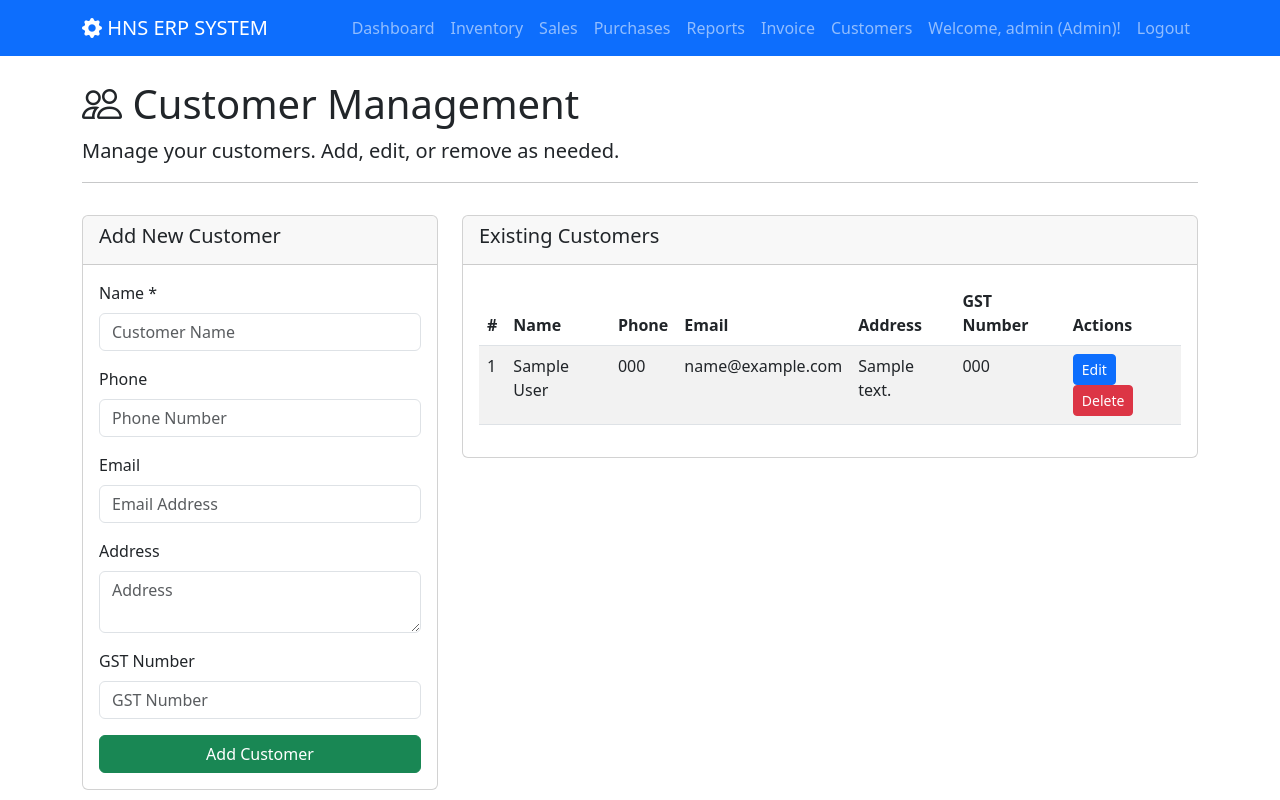
After one commit to harsh-nobita/simple-erp, a Flask app: page /customers in a window 1280 px wide. The commit adds this page. Run offline with Flask 3, Linux system fonts and the light colour scheme; a user stored in the database is signed in; tables that the repository leaves empty hold one stand-in row (values such as "Sample post"); some libraries are stand-ins or nearby versions.

Commit message:
customer details added

```diff
--- a/app/routes.py
+++ b/app/routes.py
@@ -1,7 +1,7 @@
 from flask import render_template, request, redirect, url_for, flash, send_file
 from flask_login import login_user, logout_user, login_required, current_user
 from app import app, db
-from app.models import User, Item, Order, Purchase
+from app.models import User, Item, Order, Purchase, Customer, Supplier
 from datetime import datetime, date
 from decimal import Decimal
 from xhtml2pdf import pisa
@@ -72,6 +72,183 @@ def logout():
     flash('You have been logged out.', 'info')
     return redirect(url_for('login'))
 
+# ---------------- Customers (List / Add) ----------------
+@app.route('/customers', methods=['GET', 'POST'])
+@login_required
+def customers():
+    # GET: show customers list and add form (if role permits)
+    if request.method == 'POST':
+        # Only Admin and Manager can add customers
+        if current_user.role not in ('Admin', 'Manager'):
+            flash('You do not have permission to add customers.', 'error')
+            return redirect(url_for('customers'))
+
+        name = request.form.get('name')
+        phone = request.form.get('phone')
+        email = request.form.get('email')
+        address = request.form.get('address')
+        gst_number = request.form.get('gst_number')
+
+        if not name:
+            flash('Customer name is required.', 'error')
+            return redirect(url_for('customers'))
+
+        customer = Customer(name=name, phone=phone, email=email, address=address, gst_number=gst_number)
+        db.session.add(customer)
+        db.session.commit()
+        flash('Customer added successfully.', 'success')
+        return redirect(url_for('customers'))
+
+    customers_list = Customer.query.order_by(Customer.created_at.desc()).all()
+    return render_template('customers.html', customers=customers_list)
+
+# ---------------- Customer: Add (separate page) ----------------
+@app.route('/customers/add', methods=['GET', 'POST'])
+@login_required
+@roles_required('Admin', 'Manager')
+def add_customer():
+    if request.method == 'POST':
+        name = request.form.get('name')
+        phone = request.form.get('phone')
+        email = request.form.get('email')
+        address = request.form.get('address')
+        gst_number = request.form.get('gst_number')
+
+        if not name:
+            flash('Customer name is required.', 'error')
+            return redirect(url_for('add_customer'))
+
+        customer = Customer(name=name, phone=phone, email=email, address=address, gst_number=gst_number)
+        db.session.add(customer)
+        db.session.commit()
+        flash('Customer created successfully.', 'success')
+        return redirect(url_for('customers'))
+
+    return render_template('customer_form.html', action='Add', customer=None)
+
+# ---------------- Customer: Edit ----------------
+@app.route('/customers/edit/<int:customer_id>', methods=['GET', 'POST'])
+@login_required
+@roles_required('Admin', 'Manager')
+def edit_customer(customer_id):
+    customer = Customer.query.get_or_404(customer_id)
+    if request.method == 'POST':
+        customer.name = request.form.get('name') or customer.name
+        customer.phone = request.form.get('phone') or customer.phone
+        customer.email = request.form.get('email') or customer.email
+        customer.address = request.form.get('address') or customer.address
+        customer.gst_number = request.form.get('gst_number') or customer.gst_number
+
+        db.session.commit()
+        flash('Customer updated successfully.', 'success')
+        return redirect(url_for('customers'))
+
+    return render_template('customer_form.html', action='Edit', customer=customer)
+
+# ---------------- Customer: Delete ----------------
+@app.route('/customers/delete/<int:customer_id>', methods=['POST'])
+@login_required
+@roles_required('Admin', 'Manager')
+def delete_customer(customer_id):
+    customer = Customer.query.get_or_404(customer_id)
+    # Optional: prevent delete if customer has orders
+    if customer.orders:
+        flash('Cannot delete customer with existing orders.', 'error')
+        return redirect(url_for('customers'))
+
+    db.session.delete(customer)
+    db.session.commit()
+    flash('Customer deleted successfully.', 'success')
+    return redirect(url_for('customers'))
+
+# ---------------- Suppliers (List / Add) ----------------
+@app.route('/suppliers', methods=['GET', 'POST'])
+@login_required
+def suppliers():
+    # POST: add supplier (only Admin/Manager)
+    if request.method == 'POST':
+        if current_user.role not in ('Admin', 'Manager'):
+            flash('You do not have permission to add suppliers.', 'error')
+            return redirect(url_for('suppliers'))
+
+        name = request.form.get('name')
+        phone = request.form.get('phone')
+        email = request.form.get('email')
+        address = request.form.get('address')
+        gst_number = request.form.get('gst_number')
+
+        if not name:
+            flash('Supplier name is required.', 'error')
+            return redirect(url_for('suppliers'))
+
+        supplier = Supplier(name=name, phone=phone, email=email, address=address, gst_number=gst_number)
+        db.session.add(supplier)
+        db.session.commit()
+        flash('Supplier added successfully.', 'success')
+        return redirect(url_for('suppliers'))
+
+    suppliers_list = Supplier.query.order_by(Supplier.created_at.desc()).all()
+    return render_template('suppliers.html', suppliers=suppliers_list)
+
+# ---------------- Supplier: Add (separate page) ----------------
+@app.route('/suppliers/add', methods=['GET', 'POST'])
+@login_required
+@roles_required('Admin', 'Manager')
+def add_supplier():
+    if request.method == 'POST':
+        name = request.form.get('name')
+        phone = request.form.get('phone')
+        email = request.form.get('email')
+        address = request.form.get('address')
+        gst_number = request.form.get('gst_number')
+
+        if not name:
+            flash('Supplier name is required.', 'error')
+            return redirect(url_for('add_supplier'))
+
+        supplier = Supplier(name=name, phone=phone, email=email, address=address, gst_number=gst_number)
+        db.session.add(supplier)
+        db.session.commit()
+        flash('Supplier created successfully.', 'success')
+        return redirect(url_for('suppliers'))
+
+    return render_template('supplier_form.html', action='Add', supplier=None)
+
+# ---------------- Supplier: Edit ----------------
+@app.route('/suppliers/edit/<int:supplier_id>', methods=['GET', 'POST'])
+@login_required
+@roles_required('Admin', 'Manager')
+def edit_supplier(supplier_id):
+    supplier = Supplier.query.get_or_404(supplier_id)
+    if request.method == 'POST':
+        supplier.name = request.form.get('name') or supplier.name
+        supplier.phone = request.form.get('phone') or supplier.phone
+        supplier.email = request.form.get('email') or supplier.email
+        supplier.address = request.form.get('address') or supplier.address
+        supplier.gst_number = request.form.get('gst_number') or supplier.gst_number
+
+        db.session.commit()
+        flash('Supplier updated successfully.', 'success')
+        return redirect(url_for('suppliers'))
+
+    return render_template('supplier_form.html', action='Edit', supplier=supplier)
+
+# ---------------- Supplier: Delete ----------------
+@app.route('/suppliers/delete/<int:supplier_id>', methods=['POST'])
+@login_required
+@roles_required('Admin', 'Manager')
+def delete_supplier(supplier_id):
+    supplier = Supplier.query.get_or_404(supplier_id)
+    # Optional: prevent delete if supplier has purchases
+    if supplier.purchases:
+        flash('Cannot delete supplier with existing purchases.', 'error')
+        return redirect(url_for('suppliers'))
+
+    db.session.delete(supplier)
+    db.session.commit()
+    flash('Supplier deleted successfully.', 'success')
+    return redirect(url_for('suppliers'))
+
 # ---------------- Inventory ----------------
 @app.route('/inventory', methods=['GET', 'POST'])
 @login_required
@@ -108,10 +285,12 @@ def inventory():
 @roles_required('Admin', 'Manager', 'Staff')
 def sales():
     items = Item.query.all()
+    customers = Customer.query.order_by(Customer.name).all()
 
     if request.method == 'POST':
         item_id = request.form.get('item_id')
         order_quantity = request.form.get('quantity')
+        customer_id = request.form.get('customer_id')
 
         if item_id and order_quantity:
             try:
@@ -124,19 +303,32 @@ def sales():
                     flash(f'Insufficient stock! Only {item.quantity} available for {item.name}.', 'error')
                 else:
                     order = Order(item_id=item.id, quantity=order_quantity_int)
+
+                    # Assign customer to order if selected
+                    if customer_id and customer_id != "":
+                        try:
+                            cid = int(customer_id)
+                            customer = Customer.query.get(cid)
+                            if customer:
+                                order.customer_id = customer.id
+                        except ValueError:
+                            flash('Invalid customer selection.', 'error')
+
                     db.session.add(order)
                     item.quantity -= order_quantity_int
                     db.session.commit()
 
                     total = order.total_amount()
-                    flash(f'Order created successfully! Sold {order_quantity_int} x {item.name} for ₹{total}. Stock updated.', 'success')
+                    flash(f'Order created successfully! Sold {order_quantity_int} x {item.name} for ₹{total}.', 'success')
             except ValueError:
-                flash('Invalid quantity. Please enter a number.', 'error')
+                flash('Invalid quantity. Please enter a valid number.', 'error')
         else:
-            flash('Please select an item and enter quantity.', 'error')
+            flash('Please select an item and enter a quantity.', 'error')
 
-    orders = Order.query.all()
-    return render_template('sales.html', items=items, orders=orders)
+    # 👇 Fetch all orders with customer relationship
+    orders = Order.query.order_by(Order.order_date.desc()).all()
+
+    return render_template('sales.html', items=items, customers=customers, orders=orders)
 
 # ---------------- Purchases ----------------
 @app.route('/purchases', methods=['GET', 'POST'])
@@ -144,11 +336,12 @@ def sales():
 @roles_required('Admin', 'Manager')
 def purchases():
     items = Item.query.all()
+    suppliers = Supplier.query.all()  # To select supplier in purchase form
 
     if request.method == 'POST':
         item_id = request.form.get('item_id')
         purchase_quantity = request.form.get('quantity')
-        supplier = request.form.get('supplier', '')
+        supplier_id = request.form.get('supplier_id')  # optional
 
         if item_id and purchase_quantity:
             try:
@@ -158,7 +351,14 @@ def purchases():
                 if purchase_quantity_int <= 0:
                     flash('Purchase quantity must be positive.', 'error')
                 else:
-                    purchase = Purchase(item_id=item.id, quantity=purchase_quantity_int, supplier=supplier)
+                    purchase = Purchase(item_id=item.id, quantity=purchase_quantity_int)
+                    if supplier_id:
+                        try:
+                            sid = int(supplier_id)
+                            purchase.supplier_id = sid
+                        except ValueError:
+                            pass
+
                     db.session.add(purchase)
                     item.quantity += purchase_quantity_int
                     db.session.commit()
@@ -171,7 +371,7 @@ def purchases():
             flash('Please select an item and enter quantity.', 'error')
 
     purchases_list = Purchase.query.all()
-    return render_template('purchases.html', items=items, purchases=purchases_list)
+    return render_template('purchases.html', items=items, purchases=purchases_list, suppliers=suppliers)
 
 # ---------------- Reports ----------------
 @app.route('/reports')
--- a/templates/base.html
+++ b/templates/base.html
@@ -39,6 +39,9 @@
                         <li class="nav-item">
                             <a class="nav-link" href="{{ url_for('invoice') }}">Invoice</a>
                         </li>
+                          <li class="nav-item">
+                            <a class="nav-link" href="{{ url_for('customers') }}">Customers</a>
+                        </li>
                         {% elif current_user.role == 'Staff' %}
                         <li class="nav-item">
                             <a class="nav-link" href="{{ url_for('inventory') }}">Inventory</a>
@@ -48,6 +51,9 @@
                         </li>
                         <li class="nav-item">
                             <a class="nav-link" href="{{ url_for('about') }}">About HNS ERP</a>
+                        </li>
+                        <li class="nav-item">
+                            <a class="nav-link" href="{{ url_for('customers') }}">Customers</a>
                         </li>
                         {% endif %}
 
--- /dev/null
+++ b/templates/customers.html
@@ -0,0 +1,95 @@
+{% extends 'base.html' %}
+
+{% block title %}Customers - HNS ERP{% endblock %}
+
+{% block content %}
+<div class="row">
+    <div class="col-12">
+        <h1><i class="bi bi-people"></i> Customer Management</h1>
+        <p class="lead">Manage your customers. Add, edit, or remove as needed.</p>
+        <hr>
+    </div>
+</div>
+
+<div class="row mt-3">
+    <!-- Add Customer Form -->
+    <div class="col-md-4">
+        <div class="card">
+            <div class="card-header">
+                <h5>Add New Customer</h5>
+            </div>
+            <div class="card-body">
+                <form method="POST" novalidate>
+                    <div class="mb-3">
+                        <label for="name" class="form-label">Name *</label>
+                        <input type="text" class="form-control" id="name" name="name" required placeholder="Customer Name">
+                    </div>
+                    <div class="mb-3">
+                        <label for="phone" class="form-label">Phone</label>
+                        <input type="text" class="form-control" id="phone" name="phone" placeholder="Phone Number">
+                    </div>
+                    <div class="mb-3">
+                        <label for="email" class="form-label">Email</label>
+                        <input type="email" class="form-control" id="email" name="email" placeholder="Email Address">
+                    </div>
+                    <div class="mb-3">
+                        <label for="address" class="form-label">Address</label>
+                        <textarea class="form-control" id="address" name="address" rows="2" placeholder="Address"></textarea>
+                    </div>
+                    <div class="mb-3">
+                        <label for="gst_number" class="form-label">GST Number</label>
+                        <input type="text" class="form-control" id="gst_number" name="gst_number" placeholder="GST Number">
+                    </div>
+                    <button type="submit" class="btn btn-success w-100">Add Customer</button>
+                </form>
+            </div>
+        </div>
+    </div>
+
+    <!-- Customers List -->
+    <div class="col-md-8">
+        <div class="card">
+            <div class="card-header">
+                <h5>Existing Customers</h5>
+            </div>
+            <div class="card-body">
+                {% if customers %}
+                    <table class="table table-striped table-hover">
+                        <thead>
+                            <tr>
+                                <th>#</th>
+                                <th>Name</th>
+                                <th>Phone</th>
+                                <th>Email</th>
+                                <th>Address</th>
+                                <th>GST Number</th>
+                                <th>Actions</th>
+                            </tr>
+                        </thead>
+                        <tbody>
+                            {% for customer in customers %}
+                            <tr>
+                                <td>{{ loop.index }}</td>
+                                <td>{{ customer.name }}</td>
+                                <td>{{ customer.phone }}</td>
+                                <td>{{ customer.email }}</td>
+                                <td>{{ customer.address }}</td>
+                                <td>{{ customer.gst_number }}</td>
+                                <td>
+                                    <a href="{{ url_for('edit_customer', customer_id=customer.id) }}" class="btn btn-sm btn-primary">Edit</a>
+                                    <form action="{{ url_for('delete_customer', customer_id=customer.id) }}" method="POST" style="display:inline-block;" onsubmit="return confirm('Are you sure to delete this customer?');">
+                                        <button type="submit" class="btn btn-sm btn-danger">Delete</button>
+                                    </form>
+                                </td>
+                            </tr>
+                            {% endfor %}
+                        </tbody>
+                    </table>
+                {% else %}
+                    <p class="text-muted">No customers found. Use the form on the left to add new customers.</p>
+                {% endif %}
+            </div>
+        </div>
+    </div>
+</div>
+{% endblock %}
```
Also changed, not shown: app/models.py (+49 -19 lines), templates/sales.html (+36 -11 lines).
